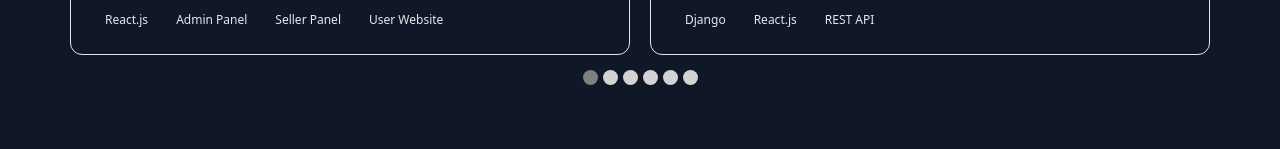
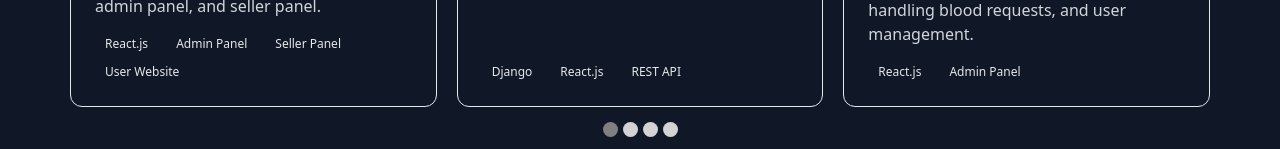
Before and after one commit to anilSysBit/MyReactComponents, a React (Vite) app: page /slider in a window 1280 px wide. Shown: the part 803-952 px from the top of the page. Built offline with nearby package versions, Linux system fonts and the light colour scheme.

Commit message:
Struggling very hand for the calculation of the total remaining items

```diff
--- a/src/components/carasoul/AnilCarasoul.tsx
+++ b/src/components/carasoul/AnilCarasoul.tsx
@@ -59,7 +59,7 @@ const AnilCarasoul:React.FC<CarasoulProps> = ({
     // console.log('converetd array',convertedArray)
     const convertedLength:number = convertedArray.length
 
-    const dotLength =  Math.ceil((componentLength - itemsToShow) / itemToScroll) + itemToScroll;
+    const dotLength =  Math.ceil((componentLength - itemsToShow) / itemToScroll)   + 1;
     const dotArray = Array.from({length:dotLength})
 
     const getContainerData  =()=>{
@@ -195,19 +195,18 @@ const AnilCarasoul:React.FC<CarasoulProps> = ({
         // let absolutePosition =
 
         if(!infinite){
-            const componentStru = componentLength / itemToScroll
-            const oddGap = (Math.ceil(componentStru) - Math.floor(componentStru))
-            // console.log('odd gap',oddGap / itemsToShow)
-           console.log('calculation',dotLength , componentStru)
+            const componentStru = componentLength / itemsToShow
+            const oddGap = componentLength - itemsToShow
+           console.log('calculation', oddGap,dotLength , componentStru)
 
-            if(oddGap){
-                const nposition = oddGap / itemsToShow
-                if(absolutePosition > dotLength - itemToScroll){
-                    console.log('Yes on the last position')
-                    absolutePosition = dotLength - oddGap - 1 + nposition
-                }
-                console.log('new odd position',oddGap , nposition)
-            }
+            // if(itemsToShow == itemToScroll){
+            //     const nposition = oddGap / itemsToShow
+            //     if(absolutePosition > dotLength - 1 - oddGap){
+            //         console.log('Yes on the last position')
+            //         absolutePosition = dotLength - oddGap - 1 + nposition
+            //     }
+            //     console.log('new odd position',oddGap , nposition)
+            // }
 
             if(absolutePosition >= dotLength){
                 absolutePosition = dotLength - 1
@@ -218,7 +217,7 @@ const AnilCarasoul:React.FC<CarasoulProps> = ({
 
 
         }
-        console.log('absolute pos',absolutePosition)
+        // console.log('absolute pos',absolutePosition)
 
         // setActiveIndex(absolutePosition)
         handleActiveIndex(absolutePosition)
--- a/src/pages/CarasoulPage.tsx
+++ b/src/pages/CarasoulPage.tsx
@@ -6,8 +6,8 @@ import ProjectCard from '../cards/ProjectCard';
 
 const CarasoulPage = () => {
     const [settings, setSettings] = useState<CarasoulProps>({
-        itemsToShow: 2,
-        itemToScroll: 1,
+        itemsToShow: 3,
+        itemToScroll: 2,
         arrows: true,
         dots: true,
         infinite:false,
@@ -68,11 +68,19 @@ const CarasoulPage = () => {
         {
             title: 'Pinterest Clone',
             description: 'A Pinterest-like clone with React.js featuring image sharing and user interactions.',
-            image: 'https://picsum.photos/400/300?random=6',
+            image: 'https://picsum.photos/400/300?random=7',
             tags: ['React.js', 'UI/UX'],
             liveUrl: 'https://pinterestwebx.vercel.app/',
             githubUrl: 'https://github.com',
-          }
+          },
+          {
+            title: 'Meal Planner',
+            description: 'A website that recommends personalized meals based on BMI, user preferences, and daily routines.',
+            image: 'https://picsum.photos/400/300?random=8',
+            tags: ['Django', 'Full Stack', 'Meal Planning'],
+            liveUrl: 'http://localhost:8000/',
+            githubUrl: 'https://github.com/anilSysBit',
+          },
       ];
 
     return (
```
